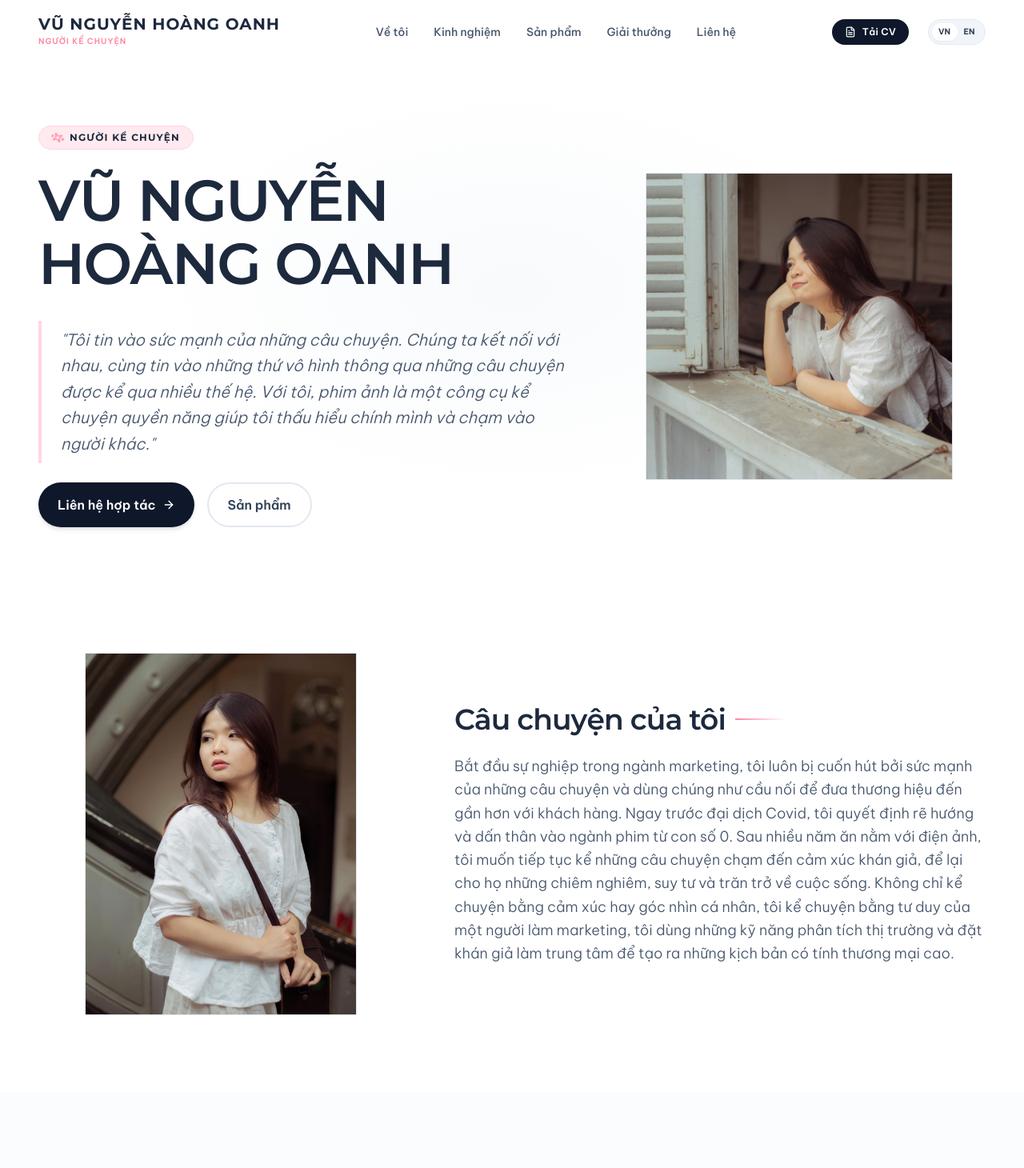
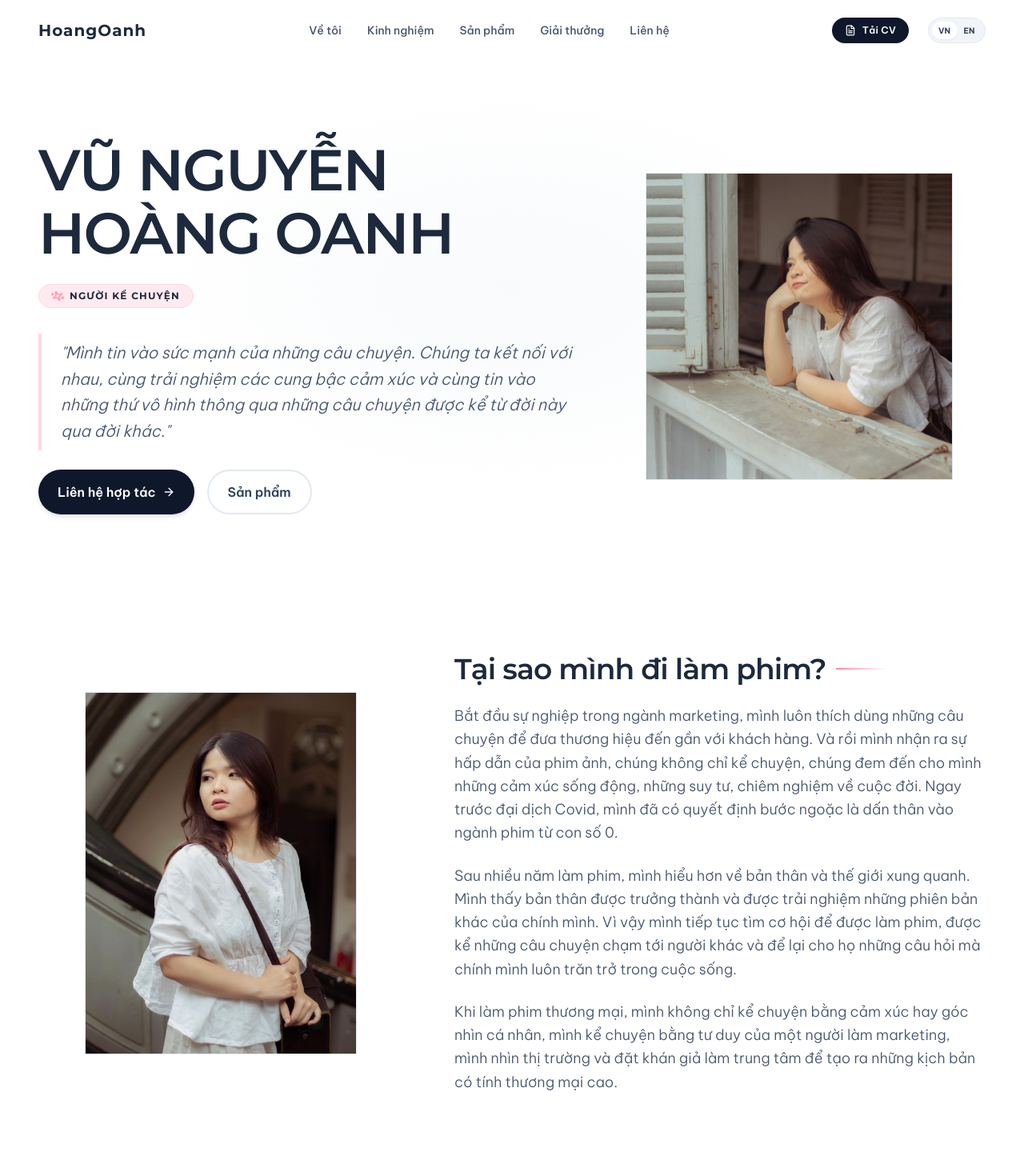
Before and after one commit to phoebevunguyen/oanhvu, a Next.js app: page / in a window 1280 px wide. Shown: the top 1460 px of the page at 80% size. Built offline with nearby package versions, Linux system fonts and the light colour scheme.

Commit message:
Update Navbar logo, scrolled background opacity, hero text layouts, quote message, and about section story

```diff
--- a/src/components/About.tsx
+++ b/src/components/About.tsx
@@ -65,6 +65,12 @@ export default function About() {
               </p>
             )}
 
+            {t.about.p3 && (
+              <p className="text-slate-600 text-lg leading-relaxed font-light">
+                {t.about.p3}
+              </p>
+            )}
+
 
 
           </motion.div>
--- a/src/components/Hero.tsx
+++ b/src/components/Hero.tsx
@@ -22,6 +22,11 @@ export default function Hero() {
           animate={{ opacity: 1, y: 0 }}
           transition={{ duration: 0.8, ease: 'easeOut' }}
         >
+          {/* Title */}
+          <h1 className="font-heading text-4xl sm:text-5xl md:text-6xl lg:text-7xl font-semibold tracking-tight text-slate-800 leading-[1.1]">
+            <span className="block">{t.hero.title}</span>
+          </h1>
+
           {/* Badge */}
           <div className="inline-flex items-center space-x-2 bg-pastel-pink/50 border border-pastel-pink text-slate-800 px-4 py-1.5 rounded-full w-fit">
             <Sparkles size={14} className="text-accent-pink animate-spin duration-[4000ms]" />
@@ -29,11 +34,6 @@ export default function Hero() {
               {t.hero.role}
             </span>
           </div>
-
-          {/* Title */}
-          <h1 className="font-heading text-4xl sm:text-5xl md:text-6xl lg:text-7xl font-semibold tracking-tight text-slate-800 leading-[1.1]">
-            <span className="block">{t.hero.title}</span>
-          </h1>
 
           {/* Quote Panel */}
           <div className="relative border-l-4 border-pastel-pink pl-6 py-2 my-2">
--- a/src/components/Navbar.tsx
+++ b/src/components/Navbar.tsx
@@ -33,7 +33,7 @@ export default function Navbar() {
     <header
       className={`fixed top-0 left-0 right-0 z-50 transition-all duration-300 ${
         isScrolled
-          ? 'bg-white/80 border-b border-slate-100 shadow-xs backdrop-blur-premium py-3'
+          ? 'bg-white/95 border-b border-slate-100 shadow-xs backdrop-blur-premium py-3'
           : 'bg-transparent py-5'
       }`}
     >
@@ -41,10 +41,7 @@ export default function Navbar() {
         {/* Logo / Brand Name */}
         <a href="#" className="flex flex-col">
           <span className="font-heading text-lg md:text-xl font-bold tracking-wider text-slate-800 leading-none">
-            {language === 'vn' ? 'VŨ NGUYỄN HOÀNG OANH' : 'PHOEBE VU NGUYEN'}
-          </span>
-          <span className="text-[10px] uppercase tracking-widest text-accent-pink font-semibold mt-1">
-            {t.hero.role}
+            HoangOanh
           </span>
         </a>
 
--- a/src/data/data.ts
+++ b/src/data/data.ts
@@ -58,6 +58,7 @@ export interface TranslationSchema {
     title: string;
     p1: string;
     p2?: string;
+    p3?: string;
   };
   experience: {
     title: string;
@@ -116,12 +117,14 @@ export const content: {
     hero: {
       title: 'VŨ NGUYỄN HOÀNG OANH',
       role: 'Người kể chuyện',
-      quote: '"Tôi tin vào sức mạnh của những câu chuyện. Chúng ta kết nối với nhau, cùng tin vào những thứ vô hình thông qua những câu chuyện được kể qua nhiều thế hệ. Với tôi, phim ảnh là một công cụ kể chuyện quyền năng giúp tôi thấu hiểu chính mình và chạm vào người khác."',
+      quote: '"Mình tin vào sức mạnh của những câu chuyện. Chúng ta kết nối với nhau, cùng trải nghiệm các cung bậc cảm xúc và cùng tin vào những thứ vô hình thông qua những câu chuyện được kể từ đời này qua đời khác."',
       cta: 'Liên hệ hợp tác',
     },
     about: {
-      title: 'Câu chuyện của tôi',
-      p1: 'Bắt đầu sự nghiệp trong ngành marketing, tôi luôn bị cuốn hút bởi sức mạnh của những câu chuyện và dùng chúng như cầu nối để đưa thương hiệu đến gần hơn với khách hàng. Ngay trước đại dịch Covid, tôi quyết định rẽ hướng và dấn thân vào ngành phim từ con số 0. Sau nhiều năm ăn nằm với điện ảnh, tôi muốn tiếp tục kể những câu chuyện chạm đến cảm xúc khán giả, để lại cho họ những chiêm nghiêm, suy tư và trăn trở về cuộc sống. Không chỉ kể chuyện bằng cảm xúc hay góc nhìn cá nhân, tôi kể chuyện bằng tư duy của một người làm marketing, tôi dùng những kỹ năng phân tích thị trường và đặt khán giả làm trung tâm để tạo ra những kịch bản có tính thương mại cao.',
+      title: 'Tại sao mình đi làm phim?',
+      p1: 'Bắt đầu sự nghiệp trong ngành marketing, mình luôn thích dùng những câu chuyện để đưa thương hiệu đến gần với khách hàng. Và rồi mình nhận ra sự hấp dẫn của phim ảnh, chúng không chỉ kể chuyện, chúng đem đến cho mình những cảm xúc sống động, những suy tư, chiêm nghiệm về cuộc đời. Ngay trước đại dịch Covid, mình đã có quyết định bước ngoặc là dấn thân vào ngành phim từ con số 0.',
+      p2: 'Sau nhiều năm làm phim, mình hiểu hơn về bản thân và thế giới xung quanh. Mình thấy bản thân được trưởng thành và được trải nghiệm những phiên bản khác của chính mình. Vì vậy mình tiếp tục tìm cơ hội để được làm phim, được kể những câu chuyện chạm tới người khác và để lại cho họ những câu hỏi mà chính mình luôn trăn trở trong cuộc sống.',
+      p3: 'Khi làm phim thương mại, mình không chỉ kể chuyện bằng cảm xúc hay góc nhìn cá nhân, mình kể chuyện bằng tư duy của một người làm marketing, mình nhìn thị trường và đặt khán giả làm trung tâm để tạo ra những kịch bản có tính thương mại cao.',
     },
     experience: {
       title: 'Hành trình sự nghiệp',
@@ -458,12 +461,14 @@ export const content: {
     hero: {
       title: 'VU NGUYEN HOANG OANH',
       role: 'Storyteller',
-      quote: '"I believe in the power of stories. We connect with each other, believing in the invisible through stories told across generations. To me, cinema is a powerful storytelling tool that helps me understand myself and touch others."',
+      quote: '"I believe in the power of stories. We connect with each other, sharing emotional journeys and believing in the invisible through stories told from generation to generation."',
       cta: "Let's Collaborate",
     },
     about: {
-      title: 'My Story',
-      p1: 'Starting my career in marketing, I have always been fascinated by the power of stories, using them as bridges to bring brands closer to customers. Right before the Covid pandemic, I decided to pivot and step into the film industry from scratch. After years of living and breathing cinema, I want to continue telling stories that touch the audience\'s emotions, leaving them with reflections, contemplations, and introspection about life. Rather than telling stories solely through emotions or personal viewpoints, I tell stories with the mindset of a marketer, utilizing market analysis skills and keeping the audience at the center to create highly commercial screenplays.',
+      title: 'Why I Make Films',
+      p1: 'Starting my career in marketing, I always loved using stories to bring brands closer to customers. Then, I realized the allure of cinema—they don\'t just tell stories; they bring vivid emotions, deep reflections, and contemplations about life. Right before the Covid pandemic, I made a turning point decision to enter the film industry from scratch.',
+      p2: 'After years of filmmaking, I understand myself and the world around me better. I feel I have grown and experienced different versions of myself. Therefore, I continue to seek opportunities to make films, to tell stories that touch others, and to leave them with the questions that I always ponder in life.',
+      p3: 'When making commercial films, I don\'t just tell stories based on emotion or personal perspectives. I write with a marketer\'s mindset, analyzing the market and keeping the audience at the center to create screenplays with high commercial value.',
     },
     experience: {
       title: 'Career Journey',
```
